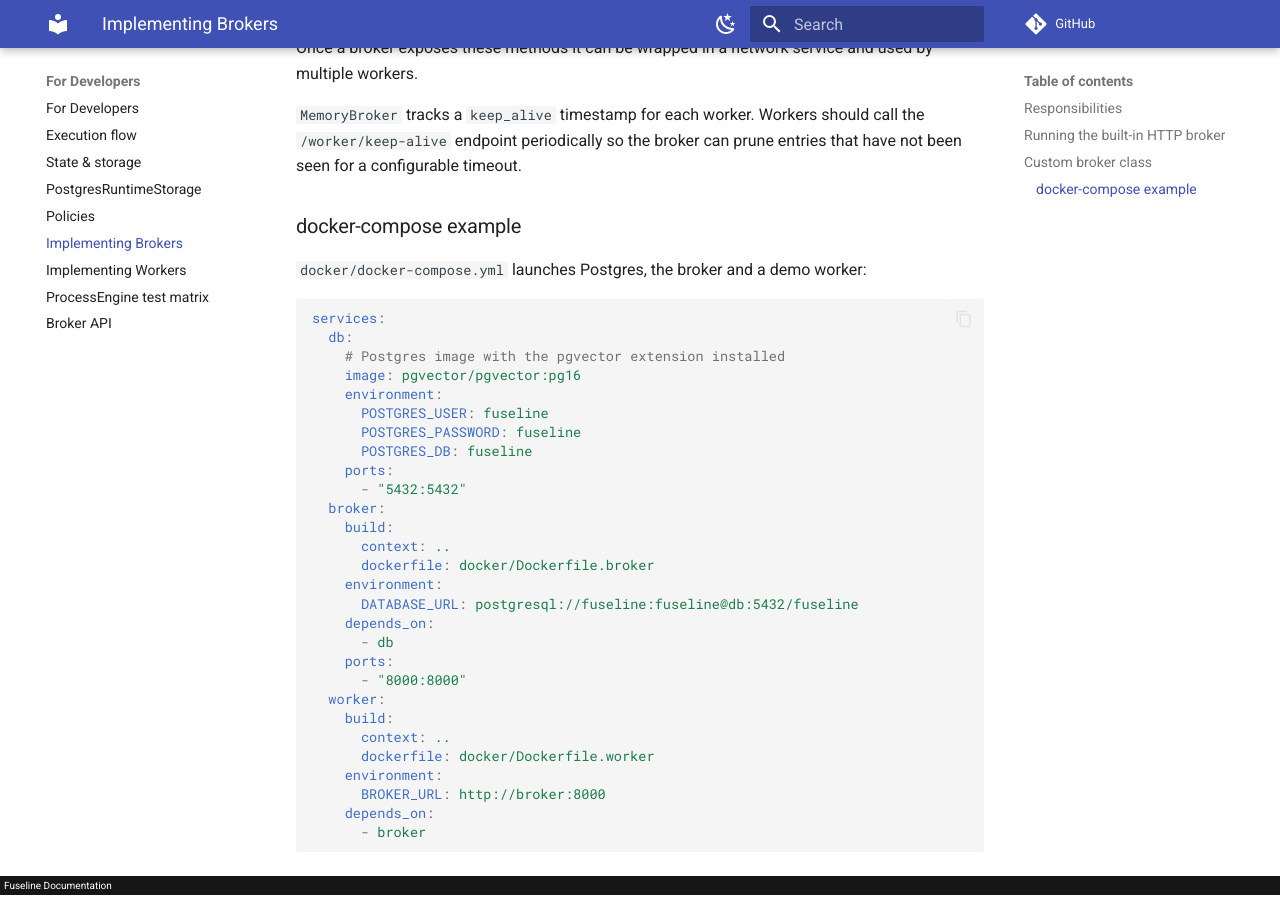
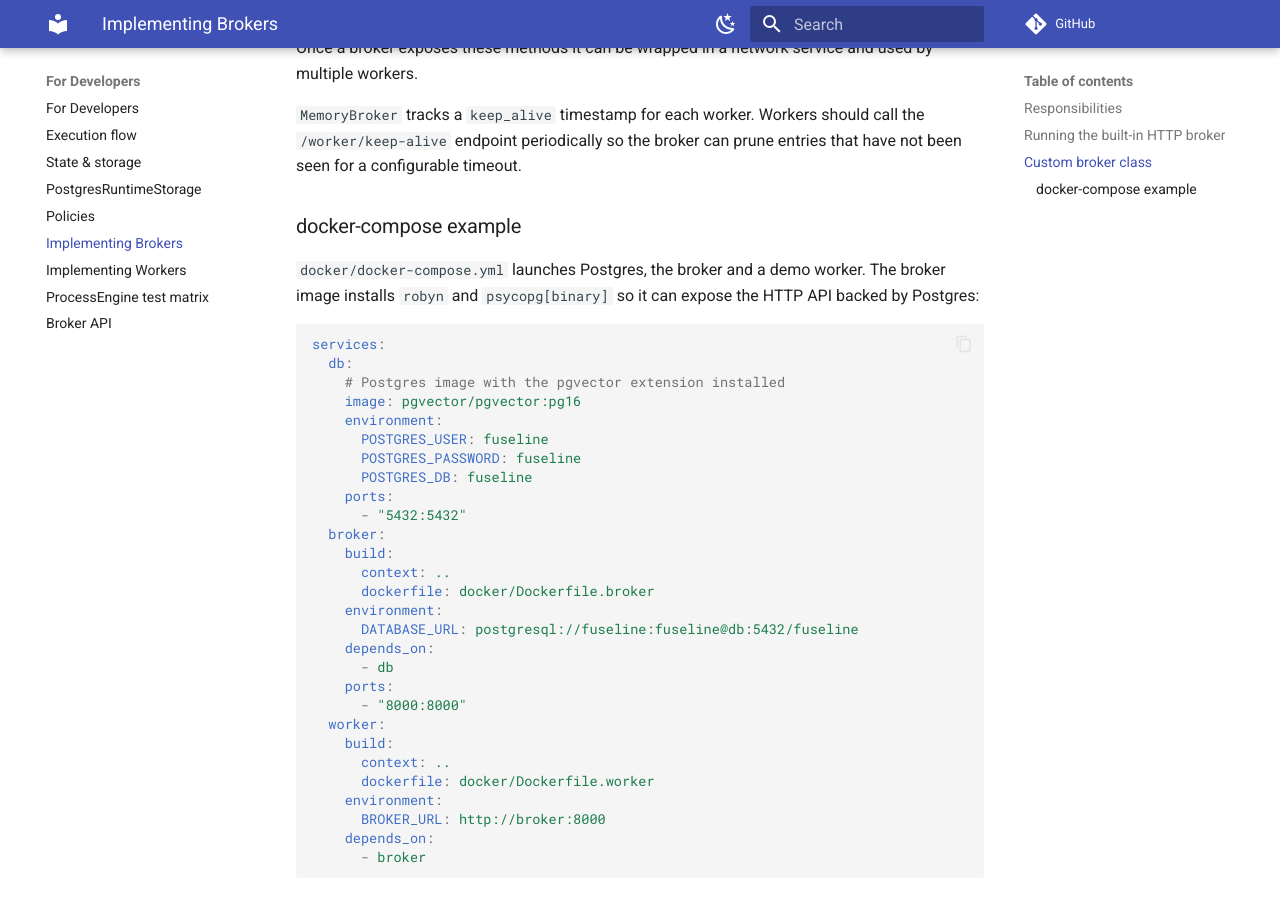
Before and after one commit to jsam/fuseline, an MkDocs documentation site: the page built from docs/for-developers/brokers.md, in a window 1280 px wide and 900 px high, scrolled down 1630 px. Built offline with MkDocs 1.6.1 and Material for MkDocs 9.7.7, drawn with Linux system fonts in a browser that asks for light colours; comment, search, counter and statistics services are not loaded.

````diff
--- a/docs/for-developers/brokers.md
+++ b/docs/for-developers/brokers.md
@@ -84,7 +84,8 @@ timeout.
 ### docker-compose example
 
 ``docker/docker-compose.yml`` launches Postgres, the broker and a demo
-worker:
+worker. The broker image installs ``robyn`` and ``psycopg[binary]`` so it
+can expose the HTTP API backed by Postgres:
 
 ```yaml
 services:
````
Also changed, not shown: docker/README.md (+5 -2 lines), docs/for-developers/postgres-storage.md (+3 -0 lines), docs/getting-started/docker.md (+2 -1 lines), 1 other file.
